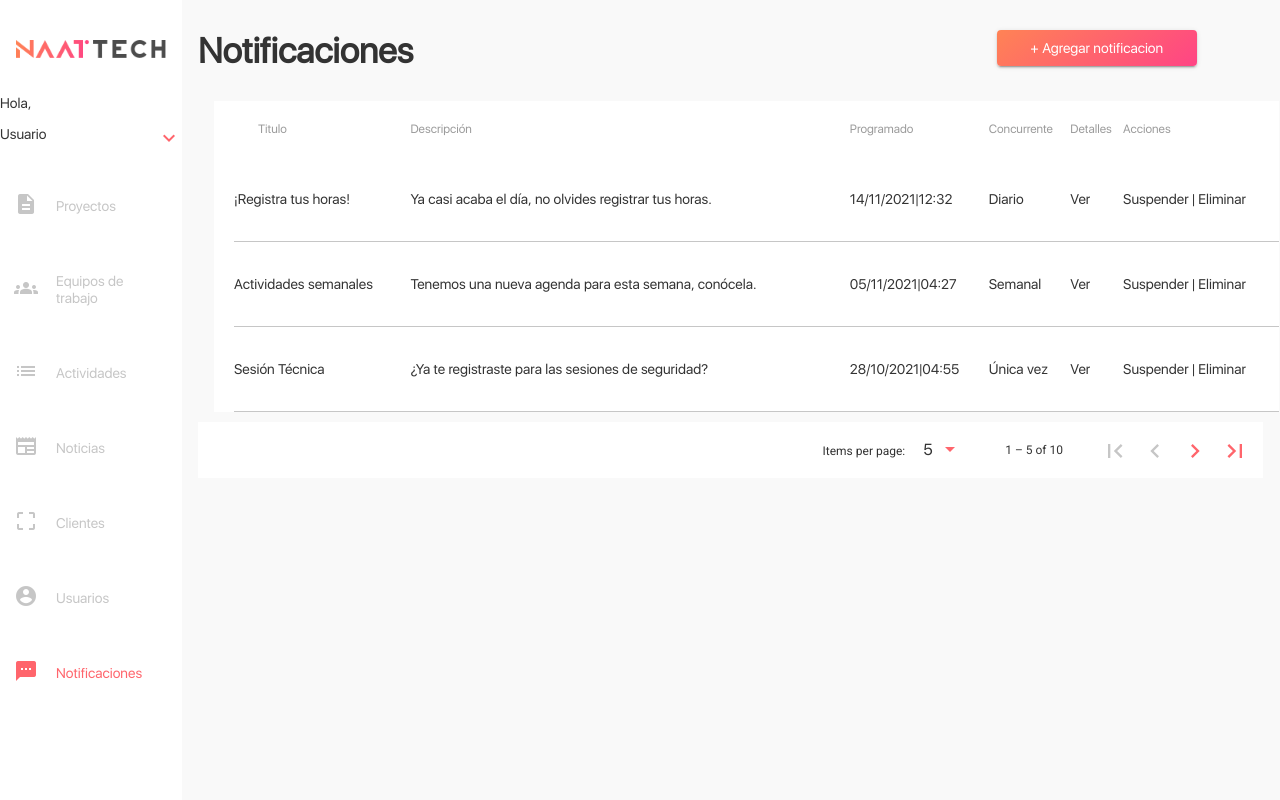
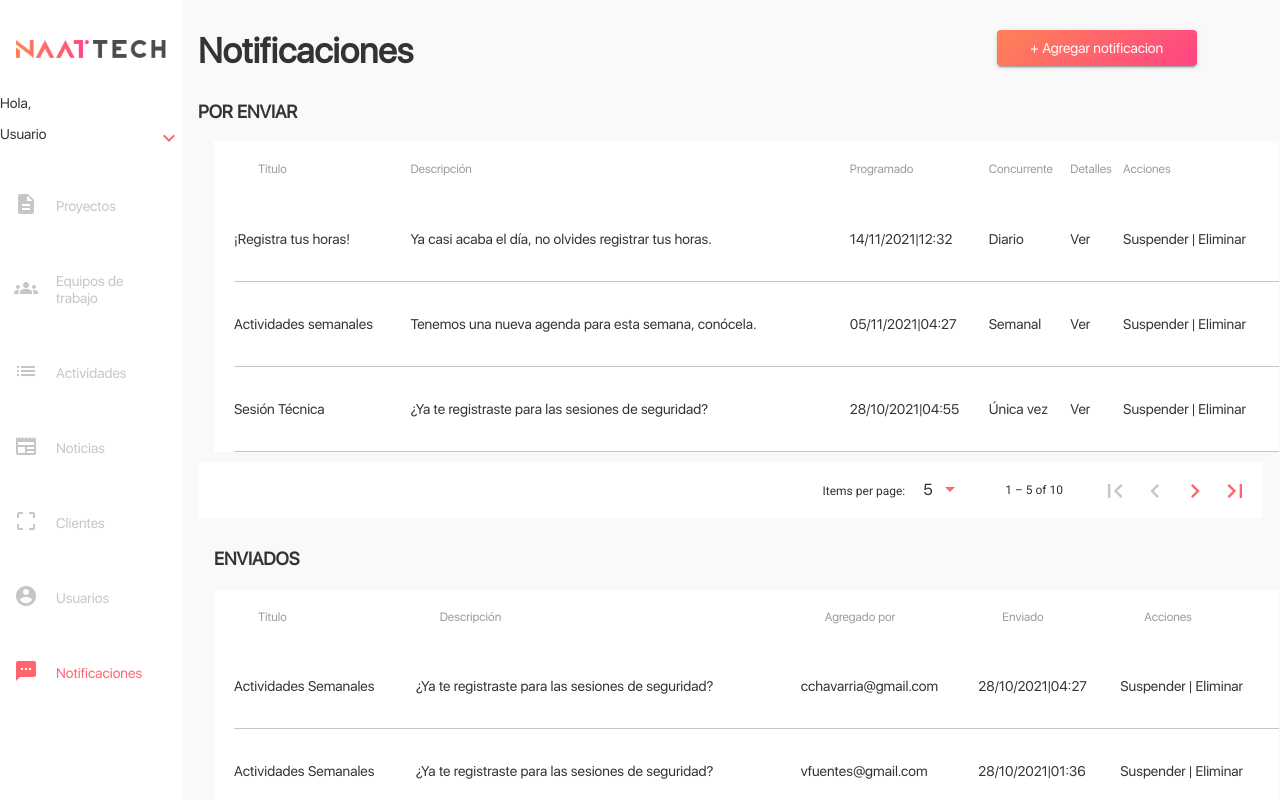
Before and after one commit to Frank420-Developer/Proyecto-Final-Front, an Angular app: page /dashboard/notificaciones in a window 1280 px wide. Built offline with nearby package versions, Linux system fonts and the light colour scheme.

Commit message:
Notificaciones Parte 2

```diff
--- a/src/app/portal/ui/dashboard/notificaciones/notificaciones.component.html
+++ b/src/app/portal/ui/dashboard/notificaciones/notificaciones.component.html
@@ -1,6 +1,45 @@
 <app-general-header [dataInput]="dataToSend" ></app-general-header>
 
+<p class="txt-title-table" >
+    {{ textEs.TITLE_TABLE_ONE }}
+</p>
 
 <app-general-table
     [dataInput]="tableDataToSend" (changePage)="changePageTable($event)" >
 </app-general-table>
+
+<div>
+    <table>
+        <caption class="txt-title-table m-tb-20" >
+            {{ textEs.TITLE_TABLE_TWO }}
+        </caption>
+        <thead>
+            <tr>
+                <th scope="tableHead" class="p-tb-20" *ngFor="let title of textEs.TABLE_HEADERS_TWO" >
+                    {{ title }}
+                </th>
+            </tr>
+        </thead>
+
+        <tbody>
+            <tr *ngFor="let item of dataTableListLocal" >
+                <td >
+                    <p> {{ item.COLUMN_ONE }} </p>
+                </td>
+                <td>
+                    <p> {{ item.COLUMN_TWO }} </p>
+                </td>
+                <td>
+                    <p> {{ item.COLUMN_THREE }} </p>
+                </td>
+                <td>
+                    <p> {{ item.COLUMN_FOUR }} </p>
+                </td>
+                <td>
+                    <p> {{ item.COLUMN_FIVE }} </p>
+                </td>
+            </tr>
+        </tbody>
+    </table>
+
+</div>
--- a/src/app/portal/ui/dashboard/notificaciones/notificaciones.component.ts
+++ b/src/app/portal/ui/dashboard/notificaciones/notificaciones.component.ts
@@ -37,6 +37,9 @@ export class NotificacionesComponent implements OnInit {
   private dataTableList: StructDataTableModel[];
   private dataTable: StructDataTableModel;
 
+  public dataTableListLocal: StructDataTableModel[];
+  private dataTableLocal: StructDataTableModel;
+
 
   constructor( private dto: GeneralStructsService,
                private api: NotificationsApiService,
@@ -44,9 +47,11 @@ export class NotificacionesComponent implements OnInit {
 
     // Inicializaciones
     this.dataTableList = [];
+    this.dataTableListLocal = [];
     this.validateNotificationToSend();
     this.validateNotificationSent();
     this.getNotificationsToSend(0, 10);
+    this.getNotificationsSent(0, 10);
   }
 
   ngOnInit(): void {
@@ -107,6 +112,22 @@ export class NotificacionesComponent implements OnInit {
 
   }
 
+
+  private getNotificationsSent(page: number, size: number) {
+
+    NOTIFICATION_SENT.forEach( (item: NotificationSentModel) => {
+      this.dataTableLocal = {
+        COLUMN_ONE: item.title,
+        COLUMN_TWO: item.description,
+        COLUMN_THREE: item.addedBy,
+        COLUMN_FOUR: this.utilities.getFormatDate(item.sent) + PIPE + this.utilities.getFormatHour(item.sent),
+        COLUMN_FIVE: this.txtButton.DELETE_INACTIVE
+      };
+      this.dataTableListLocal.push(this.dataTableLocal);
+    });
+
+  }
+
   public changePageTable(page: number) {
     this.getNotificationsToSend(page, 10);
   }
--- a/src/app/portal/viewUtils/table/general-table/general-table.component.scss
+++ b/src/app/portal/viewUtils/table/general-table/general-table.component.scss
@@ -1,9 +1,4 @@
 @import '../../../../../theme.scss';
-
-table {
-    margin: 10px 16px;
-    padding-left: 20px;
-}
 
 .img-news {
     box-sizing: border-box;
--- a/src/styles.scss
+++ b/src/styles.scss
@@ -31,6 +31,15 @@ h2 {
     font-size: 14px;
     letter-spacing: 0;
     line-height: 17px;
+}
+
+.txt-title-table {
+    font-size: 18px;
+    font-weight: 600;
+    letter-spacing: 0;
+    line-height: 22px;
+    color: $color-text-title;
+    text-align: left;
 }
 
 .center-txt {
@@ -88,7 +97,30 @@ td.mat-cell {
 }
 
 /* Tables */
-td.mat-cell {
+table {
+    margin: 10px 16px;
+    padding-left: 20px;
+    width: 100%;
+    background-color: $color-background-secundary;
+    border-spacing: 0;
+}
+
+th {
+    color: $color-text-description;
+    font-family: "SFUIDisplayRegular", sans-serif;
+    font-size: 12px;
+    font-weight: 500;
+    text-align: left;
+    padding-left: 24px;
+}
+
+td {
+    color: $color-text-title;
+    font-size: 14px;
+    border-bottom: 1px solid $color-inactive;
+}
+
+td.mat-cell, td {
     padding: 20px 0px!important;
 }
 
@@ -199,6 +231,18 @@ input {
 }
 
 /*
+    Dimens
+*/
+.m-tb-20 {
+    margin: 20px 0px;
+}
+
+.p-tb-20 {
+    padding-top: 20px;
+    padding-bottom: 20px;
+}
+
+/*
     Fonts
 */
 @font-face {
```
